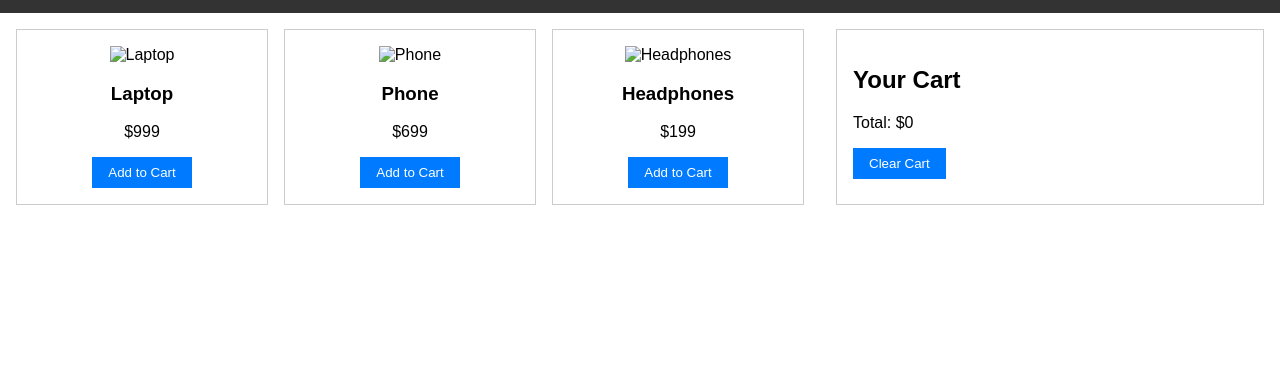
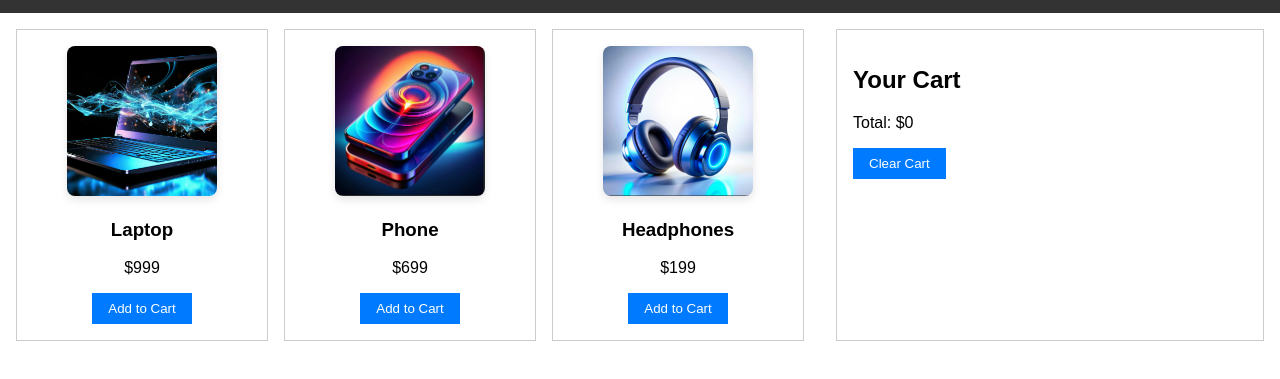
Before and after one commit to kmwota-hub/iyf-s10-week-05-kmwota-hub, a website: page Shopping Cart/index.html in a window 1280 px wide. Shown: the part 99-478 px from the top of the page. Drawn offline with Linux system fonts and the light colour scheme.

Commit message:
Add product images to product cards, Display product images dynamically from JS data and Fix image rendering in product list

```diff
--- a/Shopping Cart/app.js
+++ b/Shopping Cart/app.js
@@ -1,8 +1,8 @@
 const state = {
     products: [
-        { id: 1, name: "Laptop", price: 999, image: "laptop.jpg" },
-        { id: 2, name: "Phone", price: 699, image: "phone.jpg" },
-        { id: 3, name: "Headphones", price: 199, image: "headphones.jpg" }
+        { id: 1, name: "Laptop", price: 999, image: "images/laptop.png" },
+        { id: 2, name: "Phone", price: 699, image: "images/phone.png" },
+        { id: 3, name: "Headphones", price: 199, image: "images/headphones.png" }
     ],
     cart: [] // { productId, quantity }
 };
--- a/Shopping Cart/style.css
+++ b/Shopping Cart/style.css
@@ -63,3 +63,15 @@ input[type="number"] {
   width: 50px;
   margin-left: 0.5rem;
 }
+.product img {
+  width: 150px;
+  height: 150px;
+  object-fit: cover;
+  transition: transform 0.3s ease;
+  border-radius: 8px;
+  box-shadow: 0 4px 8px rgba(0,0,0,0.1);
+}
+
+.product img:hover {
+  transform: scale(1.05);
+}
```
Also changed, not shown: Shopping Cart/images/2026-04-15 155948.png (added), Shopping Cart/images/Headphones.png (added), Shopping Cart/images/Laptop.png (added), Shopping Cart/images/Phone.png (added).
